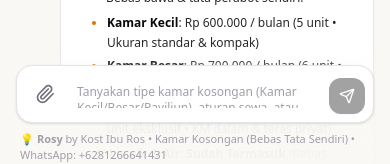
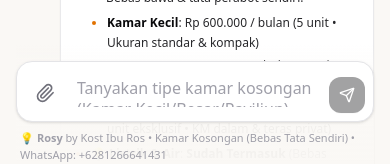
Before and after one commit to muhrezatrih/rosy.ai, a Next.js app in the folder frontend/: page / in a window 390 px wide. Shown: the part 652-816 px from the top of the page. Built offline with nearby package versions, Linux system fonts and the light colour scheme; no server answers.

Commit message:
fix(ux): prevent mobile auto-zoom on form and textarea focus

```diff
--- a/frontend/src/app/globals.css
+++ b/frontend/src/app/globals.css
@@ -49,6 +49,16 @@
   min-height: 100vh;
   margin: 0;
   padding: 0;
+  touch-action: manipulation;
+}
+
+/* Prevent auto-zooming on focus for iOS Safari & mobile browsers */
+@media screen and (max-width: 768px) {
+  input,
+  textarea,
+  select {
+    font-size: 16px !important;
+  }
 }
 
 /* Custom scrollbar */
--- a/frontend/src/app/layout.tsx
+++ b/frontend/src/app/layout.tsx
@@ -1,4 +1,4 @@
-import type { Metadata } from 'next';
+import type { Metadata, Viewport } from 'next';
 import { Plus_Jakarta_Sans } from 'next/font/google';
 import './globals.css';
 
@@ -7,6 +7,13 @@
   variable: '--font-jakarta',
   display: 'swap',
 });
+
+export const viewport: Viewport = {
+  width: 'device-width',
+  initialScale: 1,
+  maximumScale: 1,
+  userScalable: false,
+};
 
 export const metadata: Metadata = {
   title: 'Rosy - AI Kost Concierge • Kost Ibu Ros (Tiban, Batam)',
```
